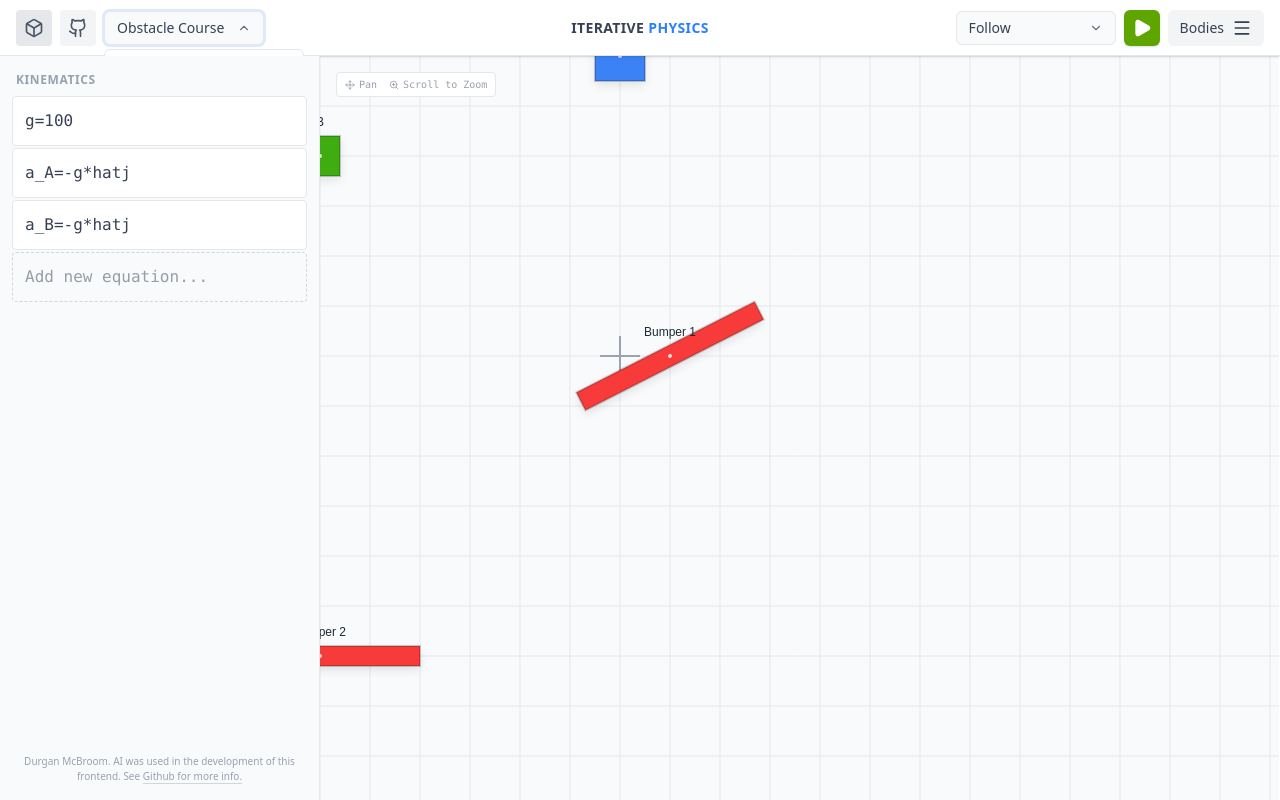
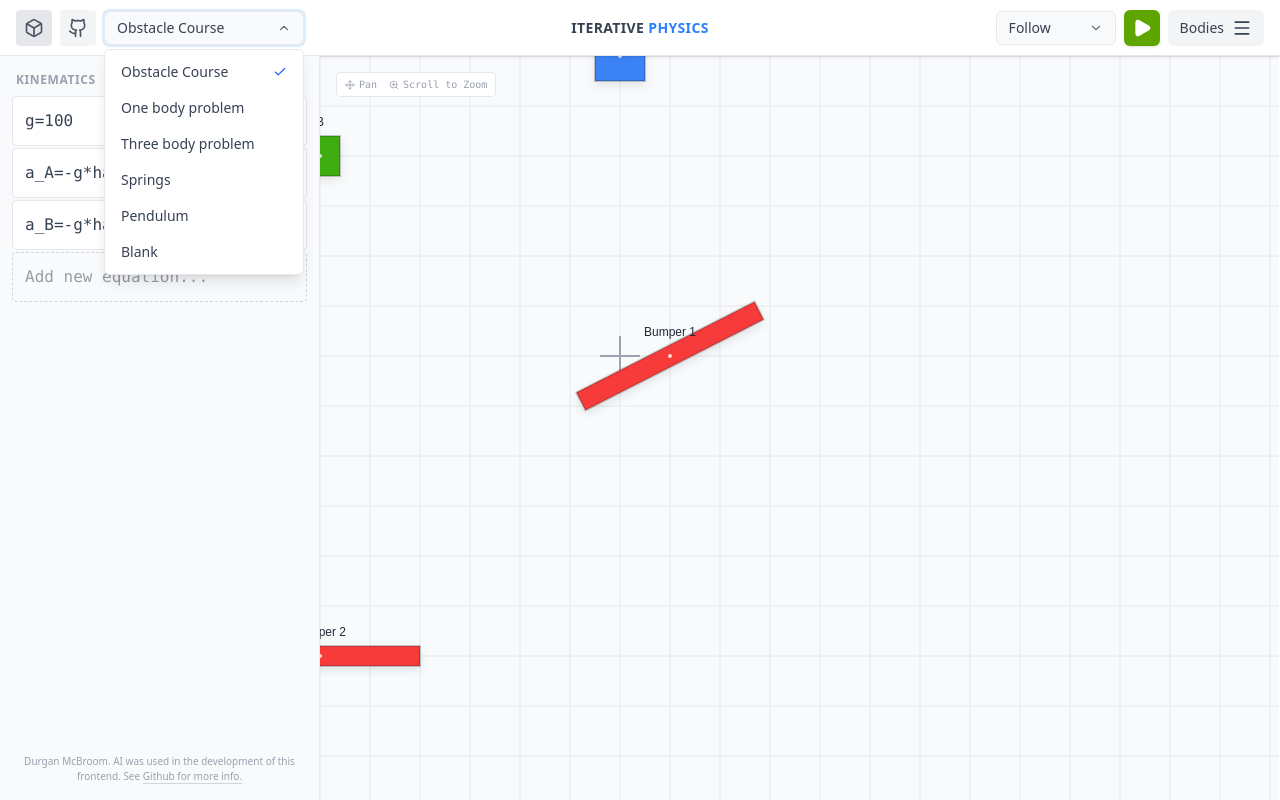
Before and after one commit to durganmcbroom/iterative-physics, a React (Vite) app in the folder web/: page / in a window 1280 px wide. Both pictures are taken after a click on the button "Obstacle Course". Built offline with nearby package versions, Linux system fonts and the light colour scheme.

Commit message:
Dropdown bug fix + change to 3 body problem template.

```diff
--- a/web/src/components/Dropdown.tsx
+++ b/web/src/components/Dropdown.tsx
@@ -1,4 +1,5 @@
 import { useState, useRef, useEffect } from 'react';
+import { createPortal } from 'react-dom';
 import { ChevronDown, Check } from 'lucide-react';
 
 interface DropdownProps {
@@ -10,44 +11,88 @@ interface DropdownProps {
 
 export function Dropdown({ options, value, onChange, placeholder = "Select..." }: DropdownProps) {
     const [isOpen, setIsOpen] = useState(false);
-    const dropdownRef = useRef<HTMLDivElement>(null);
+    const [coords, setCoords] = useState({ top: 0, left: 0, width: 0 });
 
-    // Close dropdown when clicking outside
-    useEffect(() => {
-        function handleClickOutside(event: MouseEvent) {
-            if (dropdownRef.current && !dropdownRef.current.contains(event.target as Node)) {
-                setIsOpen(false);
-            }
+    // We need refs for both the trigger button and the portal menu
+    // to correctly handle the "click outside" logic across the DOM split.
+    const triggerRef = useRef<HTMLButtonElement>(null);
+    const menuRef = useRef<HTMLDivElement>(null);
+
+    // Update position when opening
+    const toggleOpen = () => {
+        if (!isOpen && triggerRef.current) {
+            const rect = triggerRef.current.getBoundingClientRect();
+            setCoords({
+                top: rect.bottom + 4, // 4px gap
+                left: rect.left,
+                width: rect.width
+            });
         }
-        document.addEventListener("mousedown", handleClickOutside);
-        return () => document.removeEventListener("mousedown", handleClickOutside);
-    }, []);
+        setIsOpen(!isOpen);
+    };
 
     const handleSelect = (option: string) => {
         onChange(option);
         setIsOpen(false);
     };
 
+    // Close dropdown when clicking outside
+    useEffect(() => {
+        function handleClickOutside(event: MouseEvent) {
+            const target = event.target as Node;
+            // Check if click is outside BOTH the trigger button and the portal menu
+            if (
+                isOpen &&
+                triggerRef.current && !triggerRef.current.contains(target) &&
+                menuRef.current && !menuRef.current.contains(target)
+            ) {
+                setIsOpen(false);
+            }
+        }
+
+        // Handle window resize to prevent floating menu if window moves
+        function handleResize() {
+            if (isOpen) setIsOpen(false);
+        }
+
+        document.addEventListener("mousedown", handleClickOutside);
+        window.addEventListener("resize", handleResize);
+
+        return () => {
+            document.removeEventListener("mousedown", handleClickOutside);
+            window.removeEventListener("resize", handleResize);
+        };
+    }, [isOpen]);
+
     return (
-        <div className="relative" ref={dropdownRef}>
+        <>
             <button
-                onClick={() => setIsOpen(!isOpen)}
+                ref={triggerRef}
+                onClick={toggleOpen}
                 className={`
                     flex items-center justify-between gap-2 px-3 py-1.5
                     bg-gray-50 border border-gray-200 rounded-md
                     text-sm font-medium text-gray-700
                     hover:bg-gray-100 hover:border-gray-300 transition-all
-                    min-w-[160px]
+                    min-w-[120px] w-full
                     ${isOpen ? 'ring-2 ring-blue-100 border-blue-400' : ''}
                 `}
             >
                 <span className="truncate">{value || placeholder}</span>
-                <ChevronDown size={14} className={`text-gray-500 transition-transform duration-200 ${isOpen ? 'rotate-180' : ''}`} />
+                <ChevronDown size={14} className={`text-gray-500 transition-transform duration-200 shrink-0 ${isOpen ? 'rotate-180' : ''}`} />
             </button>
 
-            {isOpen && (
-                <div className="absolute top-full left-0 mt-1 w-full min-w-[200px] bg-white border border-gray-200 rounded-md shadow-lg z-50 overflow-hidden animate-in fade-in zoom-in-95 duration-100">
-                    <div className="py-1">
+            {isOpen && createPortal(
+                <div
+                    ref={menuRef}
+                    style={{
+                        top: coords.top,
+                        left: coords.left,
+                        width: coords.width
+                    }}
+                    className="fixed z-[9999] bg-white border border-gray-200 rounded-md shadow-lg overflow-hidden animate-in fade-in zoom-in-95 duration-100"
+                >
+                    <div className="py-1 max-h-[300px] overflow-y-auto">
                         {options.map((option) => (
                             <div
                                 key={option}
@@ -63,8 +108,9 @@ export function Dropdown({ options, value, onChange, placeholder = "Select..." }
                             </div>
                         ))}
                     </div>
-                </div>
+                </div>,
+                document.body
             )}
-        </div>
+        </>
     );
 }
--- a/web/src/templates.ts
+++ b/web/src/templates.ts
@@ -75,7 +75,7 @@ export const Blank: TemplateState = {
     equations: []
 }
 
-export const TwoBodyProblem = {
+export const OneBodyProblem = {
     bodies: [{
         "name": "Planet",
         "color": "#0cc018",
@@ -105,32 +105,33 @@ export const ThreeBodyProblem = {
         "name": "Planet",
         "color": "#0cc018",
         "shape": {"type": "Rectangle", "width": 80, "height": 80},
-        "properties": {"mass": 29700000000000000, "moi": 31680000000000000000},
-        "linear": {"displacement": {"x": 0, "y": 0}, "velocity": {"x": 0, "y": 0}},
+        "properties": {"mass": 29700000000000000.0, "moi": 31680000000000000000.0},
+        "linear": {"displacement": {"x": 0, "y": 0}, "velocity": {"x": 110, "y": 110}},
         "angular": {"displacement": 0, "velocity": 0}
     }, {
         "name": "Satellite",
         "color": "#7d3bf7",
         "shape": {"type": "Rectangle", "width": 40, "height": 40},
-        "properties": {"mass": 30000000, "moi": 8000000000},
-        "linear": {"displacement": {"x": 300, "y": 300}, "velocity": {"x": 220, "y": -220}},
+        "properties": {"mass": 29700000000000000.0, "moi": 7920000000000000000.0},
+        "linear": {"displacement": {"x": 300, "y": 300}, "velocity": {"x": 110, "y": -110}},
         "angular": {"displacement": 0, "velocity": 0}
     }, {
         "name": "Satellite_B",
         "color": "#3b82f6",
         "shape": {"type": "Rectangle", "width": 40, "height": 40},
-        "properties": {"mass": 3000000, "moi": 800000000},
-        "linear": {"displacement": {"x": -700, "y": -700}, "velocity": {"x": 220, "y": -220}},
+        "properties": {"mass": 29700000000000000.0, "moi": 7920000000000000000.0},
+        "linear": {"displacement": {"x": -300, "y": -300}, "velocity": {"x": 220, "y": -220}},
         "angular": {"displacement": 0, "velocity": 0}
     }],
     equations: [
         "omega_Planet = 4pi*hatk",
-        "G=0.0000000000067",
+        "G=0.0000000000017",
         "r(x,y,p_a, p_b) = sqrt((x-p_a)^2 + (y-p_b)^2)",
         "hatr(x,y,p_a, p_b) = ((x-p_a)*hati + (y-p_b)*hatj)/r(x,y,p_a,p_b)",
         "gravity(m_a,m_b,x,y,p_a, p_b)=-(G*m_a*m_b)/r(x,y,p_a,p_b)*hatr(x,y,p_a,p_b)",
         "m_Satellite*a_Satellite = gravity(m_Planet, m_Satellite, x_Satellite, y_Satellite, x_Planet, y_Planet) + gravity(m_Satellite, m_Satellite_B, x_Satellite, y_Satellite, x_Satellite_B, y_Satellite_B)",
-        "m_Satellite_B*a_Satellite_B = gravity(m_Planet, m_Satellite_B, x_Satellite_B, y_Satellite_B, x_Planet, y_Planet) + gravity(m_Satellite, m_Satellite_B, x_Satellite_B, y_Satellite_B, x_Satellite, y_Satellite)"
+        "m_Satellite_B*a_Satellite_B = gravity(m_Planet, m_Satellite_B, x_Satellite_B, y_Satellite_B, x_Planet, y_Planet) + gravity(m_Satellite, m_Satellite_B, x_Satellite_B, y_Satellite_B, x_Satellite, y_Satellite)",
+        "m_Planet*a_Planet = -gravity(m_Planet, m_Satellite_B, x_Satellite_B, y_Satellite_B, x_Planet, y_Planet) - gravity(m_Planet, m_Satellite, x_Satellite, y_Satellite, x_Planet, y_Planet)"
     ]
 }
 
@@ -197,7 +198,7 @@ export const Springs = {
 
 export const Templates = [
     {name: "Obstacle Course", state: ObstacleCourse},
-    {name: "Two body problem", state: TwoBodyProblem},
+    {name: "One body problem", state: OneBodyProblem},
     {name: "Three body problem", state: ThreeBodyProblem},
     {name: "Springs", state: Springs},
     {name: "Pendulum", state: Pendulum},
```
